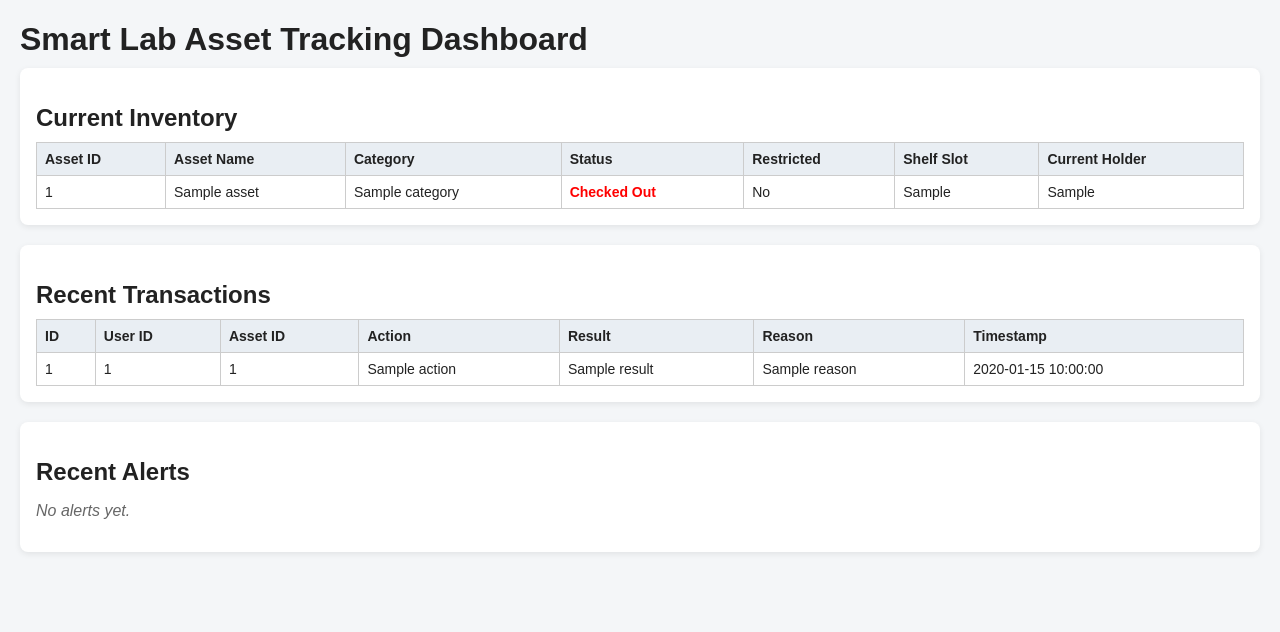
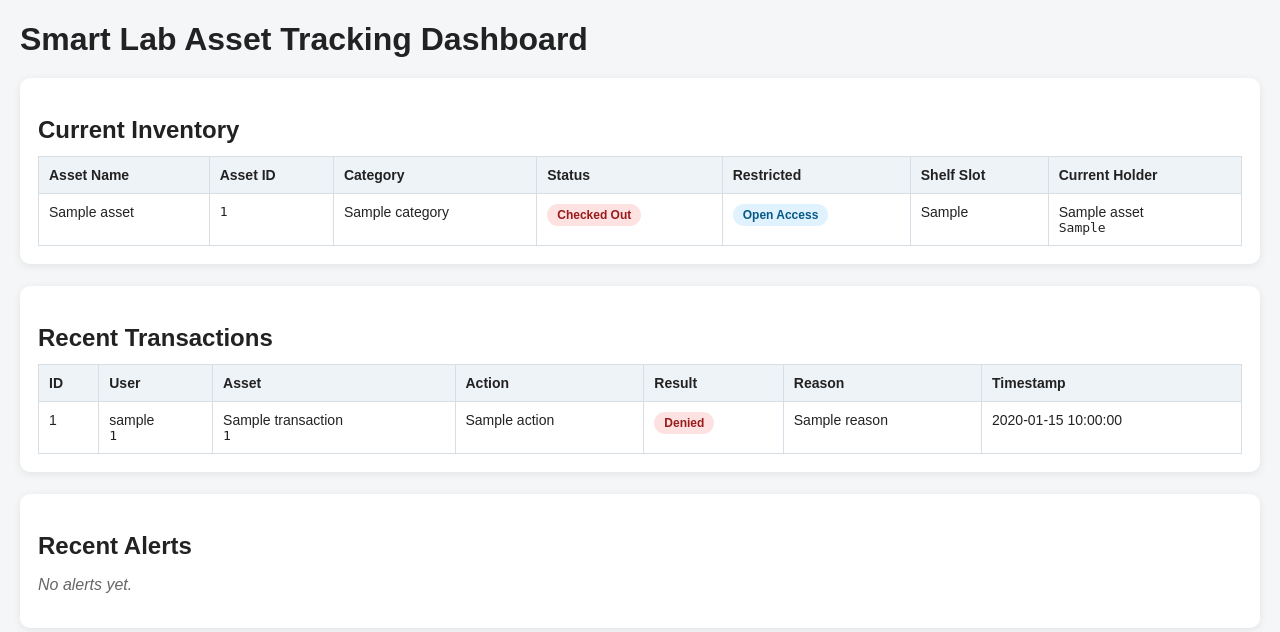
Before and after one commit to Kev-R/IOT_Final_Project, a Flask app: template dashboard/templates/index.html in a window 1280 px wide. Shown: the top 632 px of the page. Run offline with Flask 3, Linux system fonts and the light colour scheme; the template is opened without the code that fills it: most values are stand-ins (such as "Sample title", 1, 10 or a date in 2020).

Commit message:
Modified Dashboard

```diff
--- a/dashboard/app.py
+++ b/dashboard/app.py
@@ -4,7 +4,6 @@ import os
 
 app = Flask(__name__)
 
-# Path to the backend database
 BASE_DIR = os.path.dirname(os.path.abspath(__file__))
 DB_PATH = os.path.join(BASE_DIR, "..", "backend", "lab.db")
 
@@ -20,25 +19,58 @@ def index():
     conn = get_connection()
     c = conn.cursor()
 
+    # Inventory with current holder name
     c.execute("""
-        SELECT asset_id, asset_name, category, available, restricted, shelf_slot, current_holder
-        FROM assets
-        ORDER BY asset_name
+        SELECT
+            a.asset_id,
+            a.asset_name,
+            a.category,
+            a.available,
+            a.restricted,
+            a.shelf_slot,
+            a.current_holder,
+            u.name AS holder_name
+        FROM assets a
+        LEFT JOIN users u ON a.current_holder = u.user_id
+        ORDER BY a.asset_name
     """)
     assets = c.fetchall()
 
+    # Transactions with user name and asset name
     c.execute("""
-        SELECT transaction_id, user_id, asset_id, action, result, reason, timestamp
-        FROM transactions
-        ORDER BY transaction_id DESC
+        SELECT
+            t.transaction_id,
+            t.user_id,
+            u.name AS user_name,
+            t.asset_id,
+            a.asset_name,
+            t.action,
+            t.result,
+            t.reason,
+            t.timestamp
+        FROM transactions t
+        LEFT JOIN users u ON t.user_id = u.user_id
+        LEFT JOIN assets a ON t.asset_id = a.asset_id
+        ORDER BY t.transaction_id DESC
         LIMIT 20
     """)
     transactions = c.fetchall()
 
+    # Alerts with user name and asset name
     c.execute("""
-        SELECT alert_id, user_id, asset_id, alert_type, message, timestamp
-        FROM alerts
-        ORDER BY alert_id DESC
+        SELECT
+            al.alert_id,
+            al.user_id,
+            u.name AS user_name,
+            al.asset_id,
+            a.asset_name,
+            al.alert_type,
+            al.message,
+            al.timestamp
+        FROM alerts al
+        LEFT JOIN users u ON al.user_id = u.user_id
+        LEFT JOIN assets a ON al.asset_id = a.asset_id
+        ORDER BY al.alert_id DESC
         LIMIT 20
     """)
     alerts = c.fetchall()
--- a/dashboard/templates/index.html
+++ b/dashboard/templates/index.html
@@ -13,48 +13,95 @@
             color: #222;
         }
 
-        h1, h2 {
-            margin-bottom: 10px;
+        h1 {
+            margin-bottom: 20px;
+        }
+
+        h2 {
+            margin-bottom: 12px;
         }
 
         .section {
             background: white;
-            padding: 16px;
-            margin-bottom: 20px;
-            border-radius: 8px;
-            box-shadow: 0 2px 6px rgba(0,0,0,0.08);
+            padding: 18px;
+            margin-bottom: 22px;
+            border-radius: 10px;
+            box-shadow: 0 2px 8px rgba(0,0,0,0.08);
         }
 
         table {
             width: 100%;
             border-collapse: collapse;
-            margin-top: 10px;
+            margin-top: 12px;
         }
 
         th, td {
-            border: 1px solid #ccc;
-            padding: 8px;
+            border: 1px solid #d8dee6;
+            padding: 10px;
             text-align: left;
             font-size: 14px;
+            vertical-align: top;
         }
 
         th {
-            background: #e9eef3;
+            background: #eef3f8;
         }
 
-        .available {
-            color: green;
-            font-weight: bold;
-        }
-
-        .checkedout {
-            color: red;
-            font-weight: bold;
+        tr:nth-child(even) {
+            background: #fafbfd;
         }
 
         .empty-note {
             color: #666;
             font-style: italic;
+        }
+
+        .badge {
+            display: inline-block;
+            padding: 4px 10px;
+            border-radius: 999px;
+            font-size: 12px;
+            font-weight: bold;
+        }
+
+        .badge-available {
+            background: #d1fae5;
+            color: #065f46;
+        }
+
+        .badge-checkedout {
+            background: #fee2e2;
+            color: #991b1b;
+        }
+
+        .badge-restricted {
+            background: #fef3c7;
+            color: #92400e;
+        }
+
+        .badge-open {
+            background: #e0f2fe;
+            color: #075985;
+        }
+
+        .badge-approved {
+            background: #d1fae5;
+            color: #065f46;
+        }
+
+        .badge-denied {
+            background: #fee2e2;
+            color: #991b1b;
+        }
+
+        .badge-alert {
+            background: #fde68a;
+            color: #92400e;
+        }
+
+        .mono {
+            font-family: monospace;
+            font-size: 13px;
         }
     </style>
 </head>
@@ -66,8 +113,8 @@
         <table>
             <thead>
                 <tr>
+                    <th>Asset Name</th>
                     <th>Asset ID</th>
-                    <th>Asset Name</th>
                     <th>Category</th>
                     <th>Status</th>
                     <th>Restricted</th>
@@ -78,21 +125,32 @@
             <tbody>
                 {% for asset in assets %}
                 <tr>
-                    <td>{{ asset["asset_id"] }}</td>
                     <td>{{ asset["asset_name"] }}</td>
+                    <td class="mono">{{ asset["asset_id"] }}</td>
                     <td>{{ asset["category"] }}</td>
                     <td>
                         {% if asset["available"] == 1 %}
-                            <span class="available">Available</span>
+                            <span class="badge badge-available">Available</span>
                         {% else %}
-                            <span class="checkedout">Checked Out</span>
+                            <span class="badge badge-checkedout">Checked Out</span>
                         {% endif %}
                     </td>
                     <td>
-                        {% if asset["restricted"] == 1 %}Yes{% else %}No{% endif %}
+                        {% if asset["restricted"] == 1 %}
+                            <span class="badge badge-restricted">Restricted</span>
+                        {% else %}
+                            <span class="badge badge-open">Open Access</span>
+                        {% endif %}
                     </td>
                     <td>{{ asset["shelf_slot"] }}</td>
-                    <td>{{ asset["current_holder"] if asset["current_holder"] else "-" }}</td>
+                    <td>
+                        {% if asset["holder_name"] %}
+                            {{ asset["holder_name"] }}
+                            <div class="mono">{{ asset["current_holder"] }}</div>
+                        {% else %}
+                            -
+                        {% endif %}
+                    </td>
                 </tr>
                 {% endfor %}
             </tbody>
@@ -106,8 +164,8 @@
             <thead>
                 <tr>
                     <th>ID</th>
-                    <th>User ID</th>
-                    <th>Asset ID</th>
+                    <th>User</th>
+                    <th>Asset</th>
                     <th>Action</th>
                     <th>Result</th>
                     <th>Reason</th>
@@ -118,10 +176,30 @@
                 {% for tx in transactions %}
                 <tr>
                     <td>{{ tx["transaction_id"] }}</td>
-                    <td>{{ tx["user_id"] }}</td>
-                    <td>{{ tx["asset_id"] if tx["asset_id"] else "-" }}</td>
+                    <td>
+                        {% if tx["user_name"] %}
+                            {{ tx["user_name"] }}
+                            <div class="mono">{{ tx["user_id"] }}</div>
+                        {% else %}
+                            <span class="mono">{{ tx["user_id"] if tx["user_id"] else "-" }}</span>
+                        {% endif %}
+                    </td>
+                    <td>
+                        {% if tx["asset_name"] %}
+                            {{ tx["asset_name"] }}
+                            <div class="mono">{{ tx["asset_id"] }}</div>
+                        {% else %}
+                            <span class="mono">{{ tx["asset_id"] if tx["asset_id"] else "-" }}</span>
+                        {% endif %}
+                    </td>
                     <td>{{ tx["action"] }}</td>
-                    <td>{{ tx["result"] }}</td>
+                    <td>
+                        {% if tx["result"] == "approved" %}
+                            <span class="badge badge-approved">Approved</span>
+                        {% else %}
+                            <span class="badge badge-denied">Denied</span>
+                        {% endif %}
+                    </td>
                     <td>{{ tx["reason"] }}</td>
                     <td>{{ tx["timestamp"] }}</td>
                 </tr>
@@ -140,8 +218,8 @@
             <thead>
                 <tr>
                     <th>ID</th>
-                    <th>User ID</th>
-                    <th>Asset ID</th>
+                    <th>User</th>
+                    <th>Asset</th>
                     <th>Alert Type</th>
                     <th>Message</th>
                     <th>Timestamp</th>
@@ -151,9 +229,23 @@
                 {% for alert in alerts %}
                 <tr>
                     <td>{{ alert["alert_id"] }}</td>
-                    <td>{{ alert["user_id"] if alert["user_id"] else "-" }}</td>
-                    <td>{{ alert["asset_id"] if alert["asset_id"] else "-" }}</td>
-                    <td>{{ alert["alert_type"] }}</td>
+                    <td>
+                        {% if alert["user_name"] %}
+                            {{ alert["user_name"] }}
+                            <div class="mono">{{ alert["user_id"] }}</div>
+                        {% else %}
+                            <span class="mono">{{ alert["user_id"] if alert["user_id"] else "-" }}</span>
+                        {% endif %}
+                    </td>
+                    <td>
+                        {% if alert["asset_name"] %}
+                            {{ alert["asset_name"] }}
+                            <div class="mono">{{ alert["asset_id"] }}</div>
+                        {% else %}
+                            <span class="mono">{{ alert["asset_id"] if alert["asset_id"] else "-" }}</span>
+                        {% endif %}
+                    </td>
+                    <td><span class="badge badge-alert">{{ alert["alert_type"] }}</span></td>
                     <td>{{ alert["message"] }}</td>
                     <td>{{ alert["timestamp"] }}</td>
                 </tr>
```
